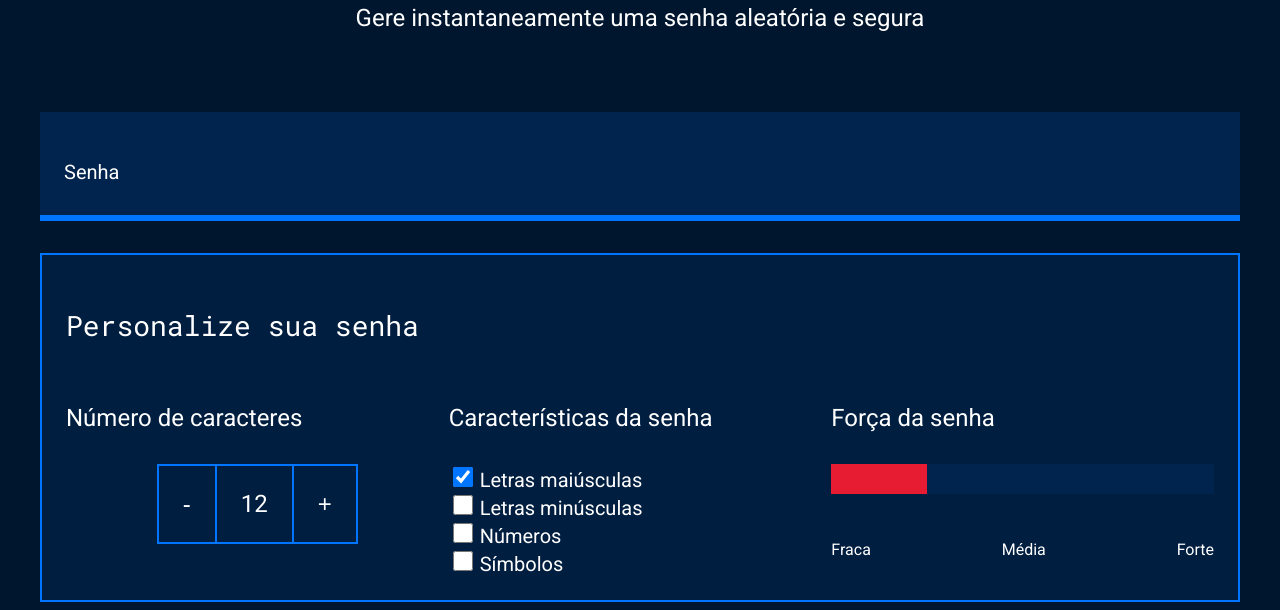
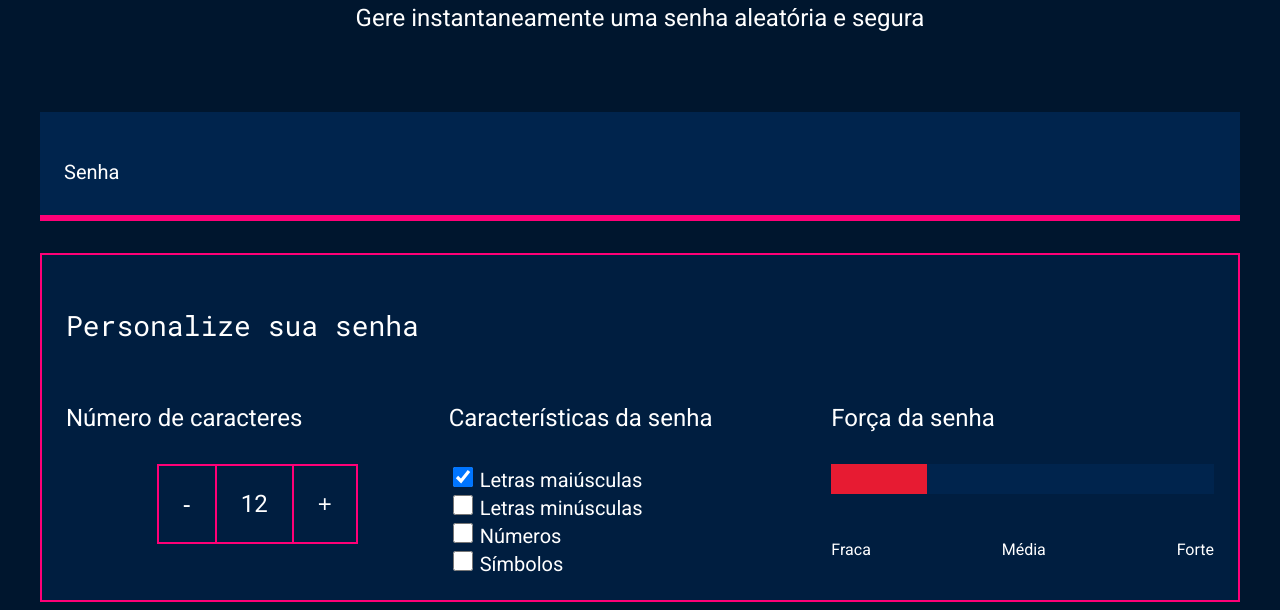
Before and after one commit to gabicordeiro/seguran-a-digital, a plain HTML site: page index.html in a window 1280 px wide. Shown: the part 214-824 px from the top of the page. Drawn offline with Linux system fonts and the light colour scheme.

Commit message:
atualizando

```diff
--- a/style.css
+++ b/style.css
@@ -5,7 +5,7 @@
     --cor-de-fundo: #00162E;
     --fundo-senha: #00244D;
     --fundo-texto: #001E40;
-    --borda: #0075FF;
+    --borda: #ff0077;
     --roboto: 'Roboto', sans-serif;
     --roboto-mono: 'Roboto Mono', monospace;
 }
```
